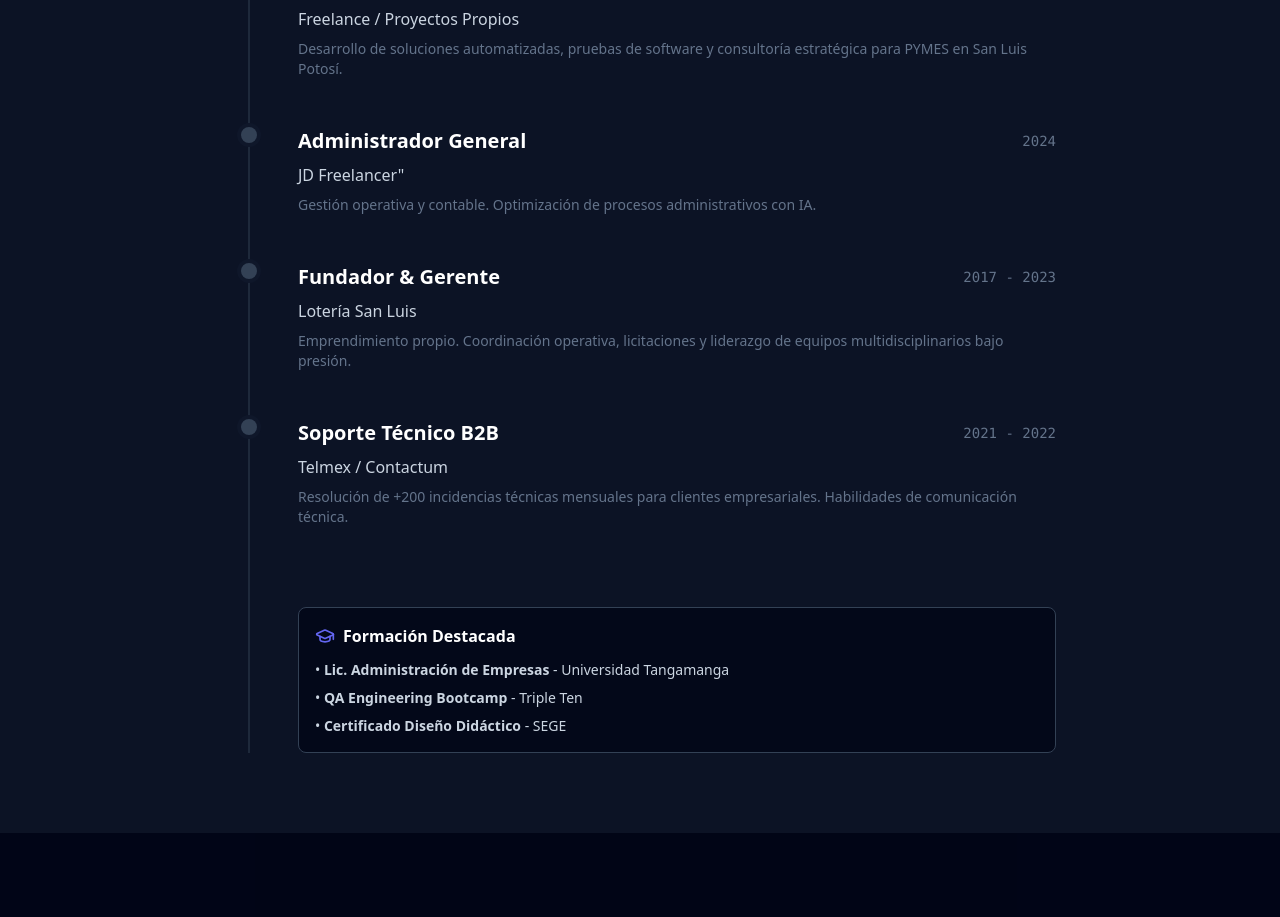
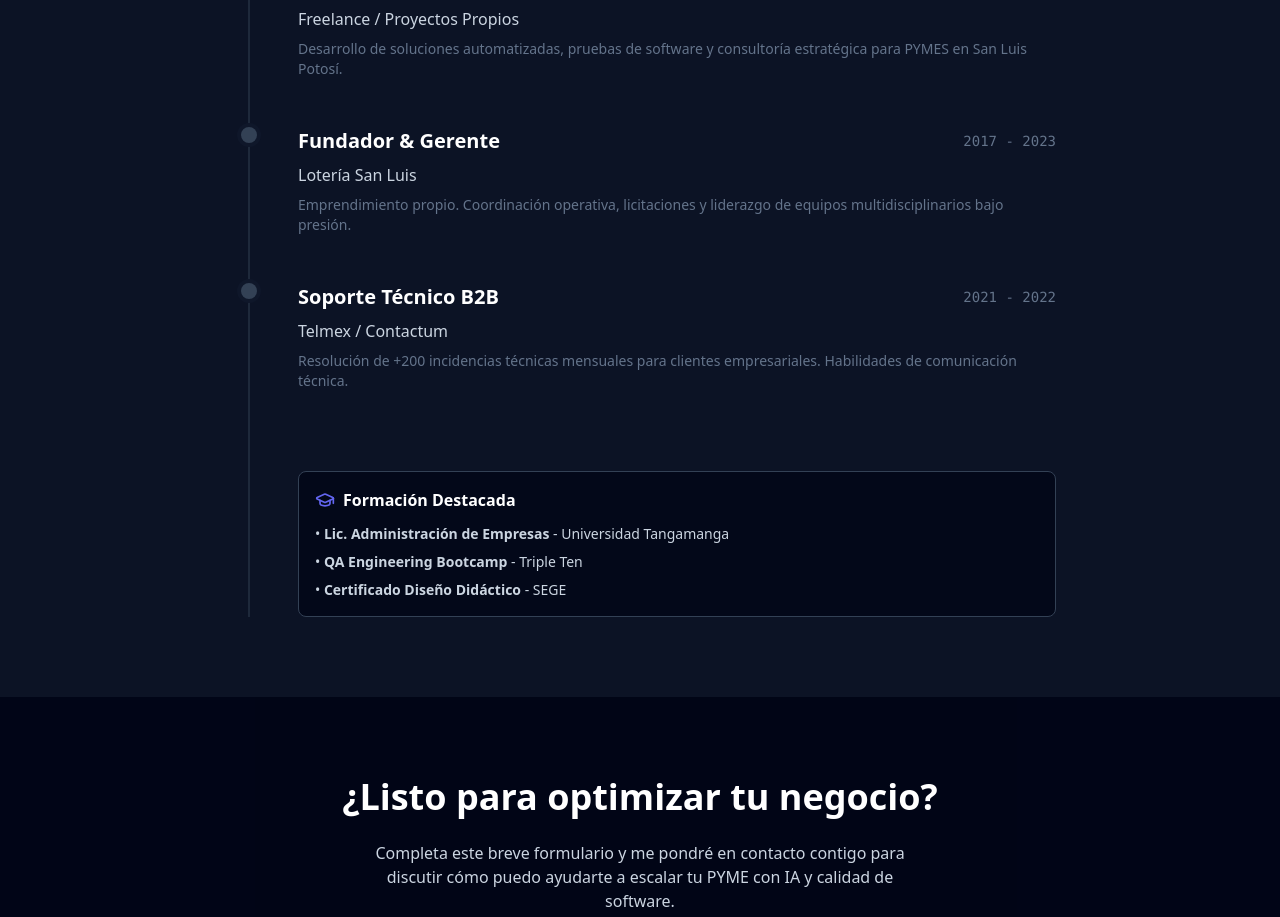
Before and after one commit to Dansilverdj/AppPersonal, a React (Vite) app: page / in a window 1280 px wide. Shown: the part 2212-3129 px from the top of the page. Built offline with nearby package versions, Linux system fonts and the light colour scheme; the HTML template or start-up script is replaced by a standard one.

Commit message:
Update job title and remove an item from timeline

```diff
--- a/src/App.jsx
+++ b/src/App.jsx
@@ -643,7 +643,7 @@ export default function Portfolio() {
 
           <div className={`relative border-l-2 ${tc.timelineBg} ml-4 md:ml-6 space-y-12`}>
 
-            {/* Item 1: QA Engineer & Consultor IA (2025 - Actualidad) */}
+            {/* Item 1: QA Engineer & Consultor IA (2024 - Actualidad) */}
             <div className="relative pl-8 md:pl-12">
               <div className={`absolute -left-[9px] top-0 w-4 h-4 rounded-full bg-blue-500 ring-4 ${theme === 'dark' ? 'ring-slate-900' : 'ring-slate-100'}`}></div>
               <div className="flex flex-col sm:flex-row sm:items-center sm:justify-between mb-2">
@@ -654,16 +654,6 @@ export default function Portfolio() {
               <p className={`text-sm ${tc.textMuted}`}>Desarrollo de soluciones automatizadas, pruebas de software y consultoría estratégica para PYMES en San Luis Potosí.</p>
             </div>
 
-            {/* Item 2: Administrador General (2024) */}
-            <div className="relative pl-8 md:pl-12">
-              <div className={`absolute -left-[9px] top-0 w-4 h-4 rounded-full bg-slate-700 ring-4 ${theme === 'dark' ? 'ring-slate-900' : 'ring-slate-100'}`}></div>
-              <div className="flex flex-col sm:flex-row sm:items-center sm:justify-between mb-2">
-                <h3 className={`text-xl font-bold ${theme === 'dark' ? 'text-white' : 'text-slate-900'}`}>Administrador General</h3>
-                <span className="text-sm text-slate-500 font-mono">2024</span>
-              </div>
-              <p className={`mb-2 ${tc.text}`}>JD Freelancer"</p>
-              <p className={`text-sm ${tc.textMuted}`}>Gestión operativa y contable. Optimización de procesos administrativos con IA.</p>
-            </div>
 
             {/* Item 3: Fundador & Gerente (2017 - 2023) */}
             <div className="relative pl-8 md:pl-12">
```
